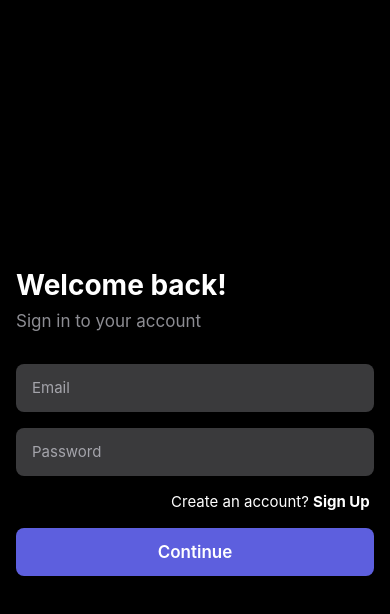
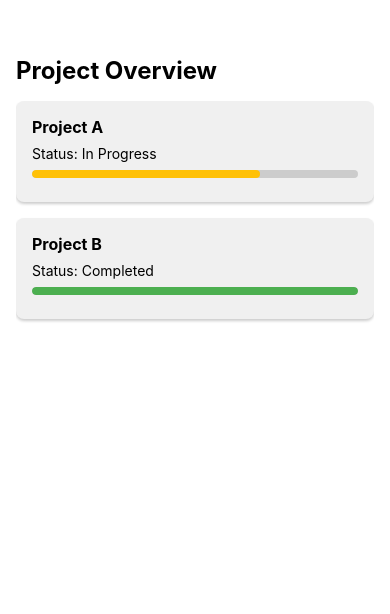
Before and after one commit to CodeNova-MAD6135/FP_MAD6114, a React Native app: screen / in a window 390 px wide. Shown: the top 614 px of the page. Built offline with nearby package versions, Linux system fonts and the light colour scheme.

Commit message:
Added Project Overview Sample code

```diff
--- a/App.js
+++ b/App.js
@@ -1,12 +1,14 @@
 import React from 'react';
 import { styles } from './components/Styles';
 import Login from './components/Login';
+import ProjectOverview from './components/Admin/ProjectOverview';
 import Navigation from "./Navigation";
 
 const App = () => {
 
   return (
-    <Navigation />
+    // <Navigation />
+    <ProjectOverview />
   );
 };
 
--- /dev/null
+++ b/components/Admin/ProjectCard.js
@@ -0,0 +1,52 @@
+import React from 'react';
+import { View, Text, FlatList, StyleSheet } from 'react-native';
+
+const ProjectCard = ({ name, status, progress }) => {
+    const progressColor = progress === 100 ? '#4CAF50' : '#FFC107'; // Green if completed, yellow otherwise
+
+    return (
+      <View style={[styles.card]}>
+        <Text style={styles.cardTitle}>{name}</Text>
+        <Text>Status: {status}</Text>
+        <View style={styles.progressBarContainer}>
+          <View style={[styles.progressBar, { backgroundColor: progressColor, width: `${progress}%` }]} />
+        </View>
+      </View>
+    );
+  };
+
+  const styles = StyleSheet.create({
+    card: {
+      backgroundColor: '#f0f0f0',
+      borderRadius: 8,
+      padding: 16,
+      marginBottom: 16,
+      shadowColor: '#000',
+      shadowOffset: {
+        width: 0,
+        height: 2,
+      },
+      shadowOpacity: 0.2,
+      shadowRadius: 3,
+      elevation: 4,
+    },
+    cardTitle: {
+      fontSize: 16,
+      fontWeight: 'bold',
+      marginBottom: 8,
+      color: '#000',
+    },
+    progressBarContainer: {
+      height: 8,
+      backgroundColor: '#ccc',
+      borderRadius: 4,
+      marginVertical: 8,
+      overflow: 'hidden',
+    },
+    progressBar: {
+      height: '100%',
+      borderRadius: 4,
+    },
+  });
+
+  export default ProjectCard;
--- /dev/null
+++ b/components/Admin/ProjectOverview.js
@@ -0,0 +1,74 @@
+import React from 'react';
+import { View, Text, FlatList, StyleSheet } from 'react-native';
+import ProjectCard from './ProjectCard';
+
+
+const ProjectOverview = () => {
+  // Dummy project data for demonstration
+  const projects = [
+    { id: 1, name: 'Project A', status: 'In Progress', progress: 70 },
+    { id: 2, name: 'Project B', status: 'Completed', progress: 100 },
+    // Add more project objects as needed
+  ];
+
+  return (
+    <View style={styles.container}>
+      <Text style={styles.header}>Project Overview</Text>
+      <FlatList
+        data={projects}
+        keyExtractor={(item) => item.id.toString()}
+        renderItem={({ item }) => (
+          <ProjectCard
+            name={item.name}
+            status={item.status}
+            progress={item.progress}
+          />
+        )}
+      />
+    </View>
+  )};
+
+  const styles = StyleSheet.create({
+    container: {
+      flex: 1,
+      padding: 16,
+      marginTop: 40,
+    },
+    header: {
+      fontSize: 24,
+      fontWeight: 'bold',
+      marginBottom: 16,
+    },
+    card: {
+      borderRadius: 8,
+      padding: 16,
+      marginBottom: 16,
+      shadowColor: '#000',
+      shadowOffset: {
+        width: 0,
+        height: 2,
+      },
+      shadowOpacity: 0.2,
+      shadowRadius: 3,
+      elevation: 4,
+    },
+    cardTitle: {
+      fontSize: 16,
+      fontWeight: 'bold',
+      marginBottom: 8,
+      color: '#fff',
+    },
+    progressBarContainer: {
+      height: 8,
+      backgroundColor: '#ccc',
+      borderRadius: 4,
+      marginVertical: 8,
+      overflow: 'hidden',
+    },
+    progressBar: {
+      height: '100%',
+      borderRadius: 4,
+    },
+  });
+
+export default ProjectOverview;
```
